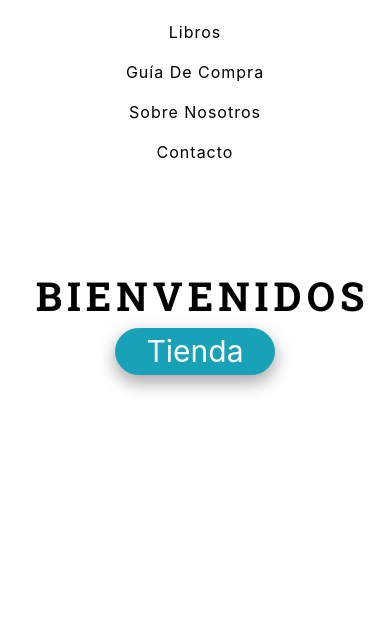
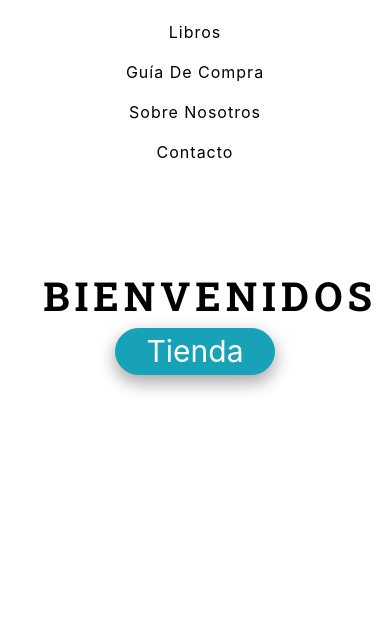
Before and after one commit to joacoodes/webDeLibros, a website: page index.html in a window 390 px wide. Shown: the part 128-750 px from the top of the page. Drawn offline with nearby package versions, Linux system fonts and the light colour scheme.

Commit message:
arreglando bootstrap

```diff
--- a/index.html
+++ b/index.html
@@ -58,9 +58,9 @@
         </nav>
 
 
-        <div class="row">
-          <h1 class="col-lg-12 col-md-12 titulo-index">BIENVENIDOS</h1>
-          <a class="col-md-12" href="html/libros.html"><button type="button" class="button-tienda btn btn-info">Tienda</button></a>
+        <div>
+          <h1 class="titulo-index">BIENVENIDOS</h1>
+          <a href="html/libros.html"><button type="button" class="button-tienda btn btn-info">Tienda</button></a>
         </div>
       </header>
 
--- a/scss/base/_general.scss
+++ b/scss/base/_general.scss
@@ -3,7 +3,6 @@ html{
   margin: 0;
   padding: 0;
   box-sizing: border-box;
-  background-color: #f8f9fa;
 }
 
 /*Footer*/
--- a/scss/base/_mediaqueries.scss
+++ b/scss/base/_mediaqueries.scss
@@ -18,6 +18,7 @@
       margin-right: auto;
     }
     .titulo-index{
+      margin-left: 0px;
       text-align: center;
       margin-left: auto;
       padding-top: 0px;
```
Also changed, not shown: css/main.css.
